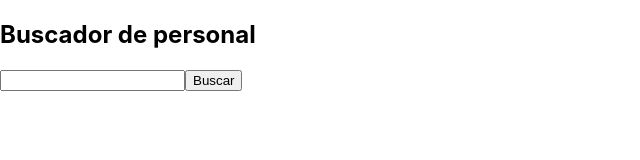
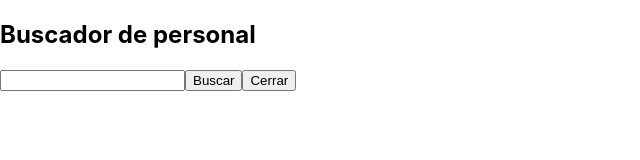
Before and after one commit to dsrodriguezse/BuscadorPersonal, a React (Create React App) app in the folder buscador-personal/: page / in a window 1280 px wide. Shown: the top 160 px of the page, without its empty margins (0-640 px from the left). Built offline with nearby package versions, Linux system fonts and the light colour scheme.

Commit message:
Posicion componentes busqueda

```diff
--- a/buscador-personal/src/views/Search/components/SearchBox/index.js
+++ b/buscador-personal/src/views/Search/components/SearchBox/index.js
@@ -7,6 +7,7 @@ export default function SearchBox(){
     return(
         <div className="search-box">
             <h2 className="search-box-title">Buscador de personal</h2>
+            <div className="search-box-buttons">
                 <label>
                     <input
                     value = {searchText}
@@ -14,7 +15,9 @@ export default function SearchBox(){
                     className="search-box-input"
                     />
                 </label>
-            <button>Buscar</button>
+                <button onClick={()=>{}}>Buscar</button>
+                <button onClick={()=>{}}>Cerrar</button>
+            </div>
         </div>
     )
 }
```
Lines whose indentation alone changed are shown as unchanged.
